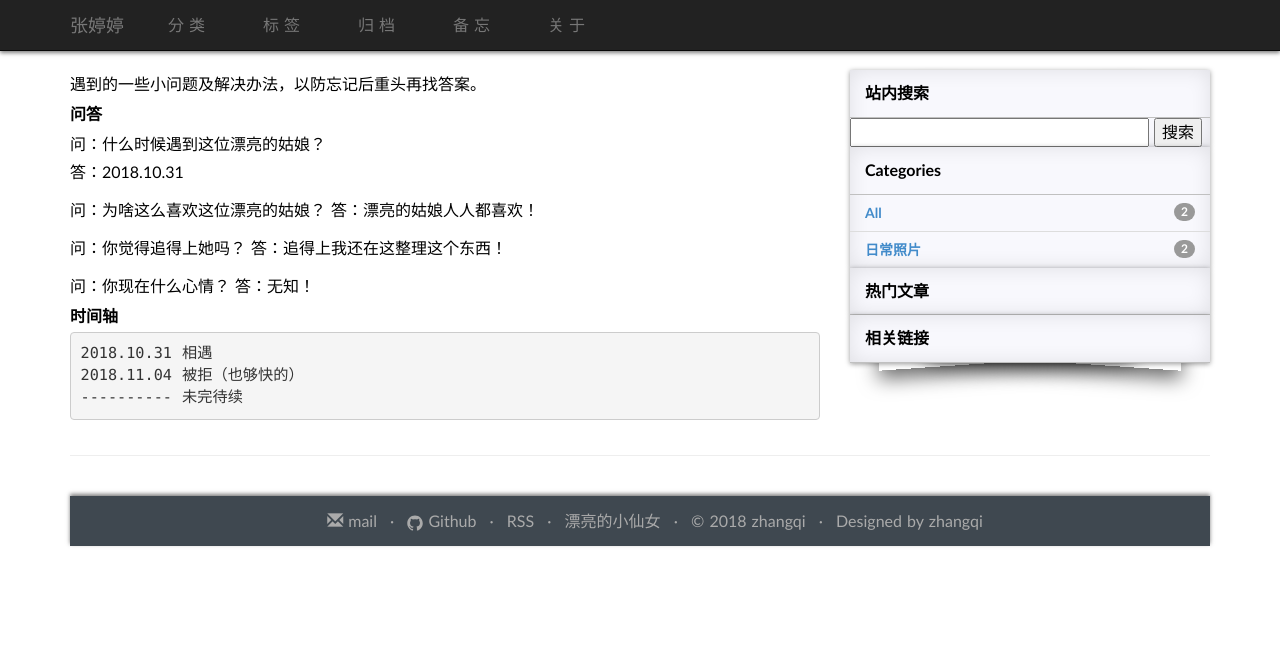
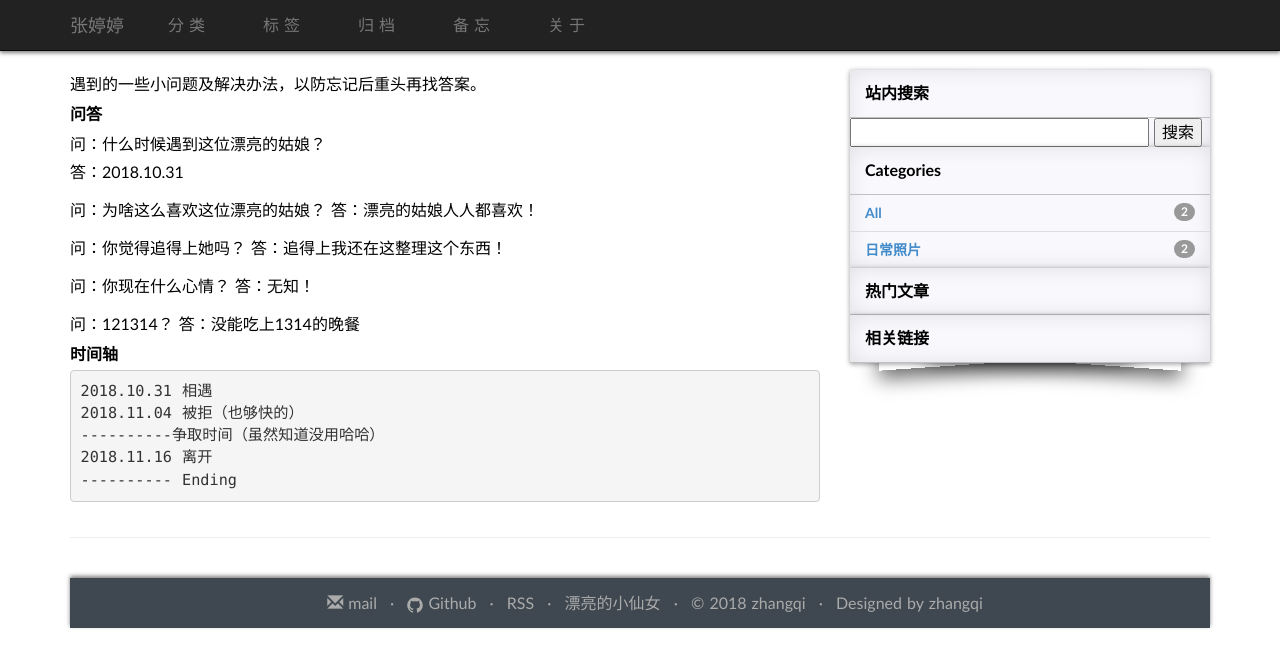
Before and after one commit to beautifulTing/beautifulTing.github.io, a Jekyll site: the page built from faqs.md, in a window 1280 px wide. Shown: the top 668 px of the page. Built offline with Jekyll 4.4.1, drawn with Linux system fonts in a browser that asks for light colours; some web fonts are replaced; comment, search, counter and statistics services are not loaded.

Commit message:
Update faqs.md

```diff
--- a/faqs.md
+++ b/faqs.md
@@ -18,12 +18,19 @@ title: "问答：Faqs"
    问：你现在什么心情？
    答：无知！
 
+   问：121314？
+   答：没能吃上1314的晚餐
+
+
+
 
 
 #### 时间轴
     2018.10.31 相遇
     2018.11.04 被拒（也够快的）
-    ---------- 未完待续
+    ----------争取时间（虽然知道没用哈哈）
+    2018.11.16 离开
+    ---------- Ending
 
 
 <!-- Blog Comments -->
```
